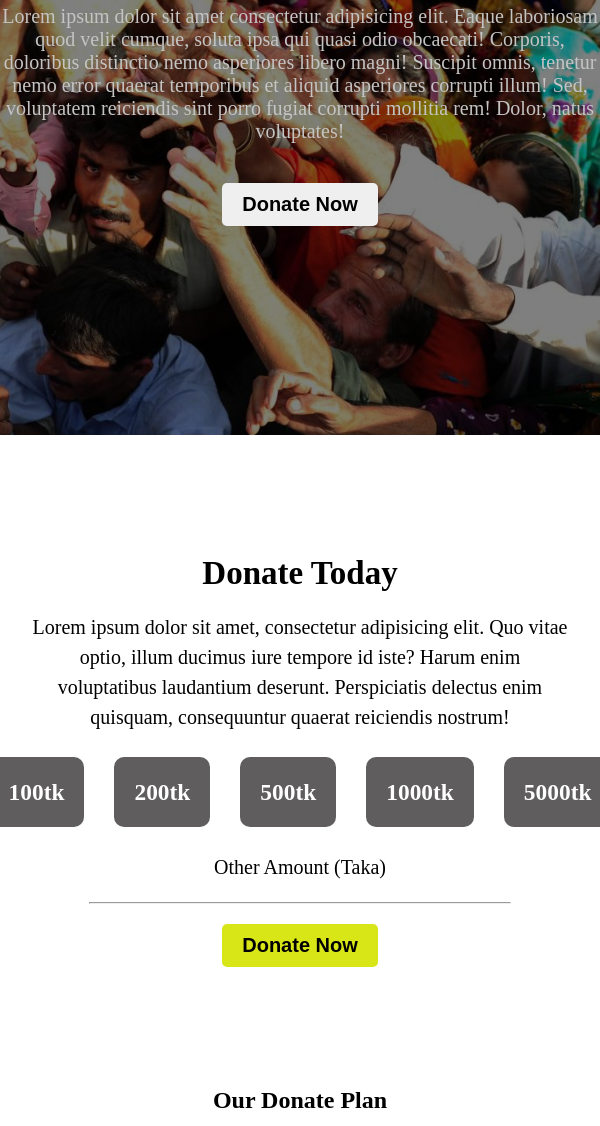
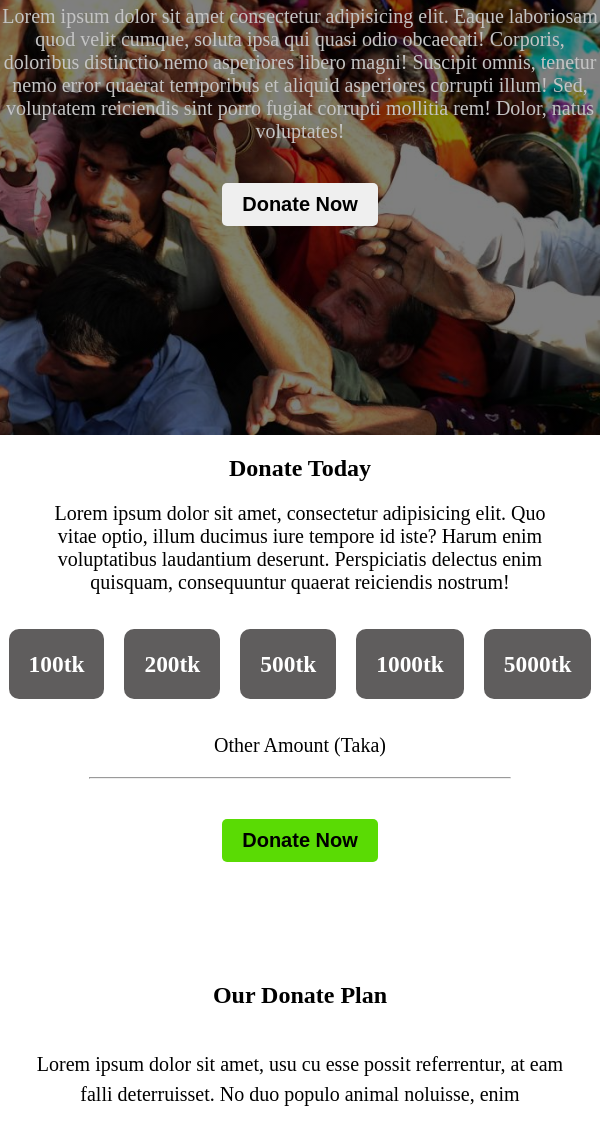
Before and after one commit to deluardon/responsive-1, a plain HTML site: page index.html in a window 600 px wide. Shown: the part 174-1300 px from the top of the page. Drawn offline with Linux system fonts and the light colour scheme.

Commit message:
fast commit

```diff
--- a/index.html
+++ b/index.html
@@ -43,7 +43,7 @@
           laudantium deserunt. Perspiciatis delectus enim quisquam, consequuntur
           quaerat reiciendis nostrum!
         </p>
-        <div>
+        <div class="box-container">
             <div class="box">
                 <h3>100tk</h3>
             </div>
@@ -75,21 +75,21 @@
             </p>
              <div class="card-container">
                 <div class="card">
-                    <div><img src="./icons/food.png" alt="" /></div>
+                    <div><img src="../icons/food.png" alt="" /></div>
                     <h3>Food for a family</h3>
                     <p>Amet minim mollit non deserunt ullamco est sit aliqua dolor do amet sint. Velit officia consequat duis enim velit mollit.
 
                     </p>
                   </div>
                   <div class="card">
-                    <div><img src="./icons//shelter.png" alt="" /></div>
+                    <div><img src="../icons//shelter.png" alt="" /></div>
                     <h3>Shelter for a family</h3>
                     <p>Amet minim mollit non deserunt ullamco est sit aliqua dolor do amet sint. Velit officia consequat duis enim velit mollit.
 
                     </p>
                   </div>
                   <div class="card">
-                    <div><img src="./icons/Frame-1.png" alt="" /></div>
+                    <div><img src="../icons/Frame-1.png" alt="" /></div>
                     <h3>Education for a child</h3>
                     <p>Amet minim mollit non deserunt ullamco est sit aliqua dolor do amet sint. Velit officia consequat duis enim velit mollit.
 
@@ -98,6 +98,11 @@
              </div>
             </div>
     </section>
+
+
+
+
+
     </main>
     <footer></footer>
   </body>
--- a/style/style.css
+++ b/style/style.css
@@ -127,6 +127,7 @@ html{
     /* width: 300px;
     height: 260px; */
 }
+
 
 
 
@@ -369,41 +370,24 @@ html{
     /* Donate Today section */
 
    .Donate-today{
+    width: auto;
+    /* padding: 20px 20px; */
     text-align: center;
-        margin-top: 120px;
-        margin-bottom: 50px;
-    }
-    .Donate-today >h1{
-        font-size: 33px;
-        font-weight: 600;
-    }
-    .Donate-today >p{
-        font-size: 20px;
-        font-weight: 500;
-        padding-top: 20px;
-        padding-bottom: 20px;
-        line-height: 30px;
-        margin: 0px 30px;
-        color: rgb(0, 0, 0);
-    }
-    .Donate-today >div{
     margin-top: 20px;
     display: flex;
-       margin: 0px 50px;
+    flex-direction: column;
     justify-content: center;
     align-items: center;
-        gap: 20px;
+    gap: 20px
+
    }
-    .Donate-today >button{
-        padding: 10px 20px;
-        border-radius: 5px;
+   .Donate-today p{
     font-size: 20px;
-        font-weight: 600;
-        border: none;
-        margin-top: 20px;
-        background-color: rgb(216, 230, 23);
+    font-weight: 400;
+    color: rgb(0, 0, 0);
+    margin: 0px 50px;
    }
-    .Donate-today >button:hover{
+   .Donate-today button{
     padding: 10px 20px;
     border-radius: 5px;
     font-size: 20px;
@@ -412,11 +396,21 @@ html{
     margin-top: 20px;
     background-color: rgb(90, 219, 4);
    }
+
    .Donate-today hr{
     width:70%;
     margin: auto;
+   }
+   .box-container{
+    display: flex;
+    width: 50%;
+    justify-content: center;
+    align-items: center;
+    gap: 10px;
+    padding: 10px 10px;
+    margin: 0px auto;
+   }
 
-    }
 }
 
 @media screen and (min-width: 768px) and (max-width: 991.99px) {
```
Lines whose indentation alone changed are shown as unchanged.
